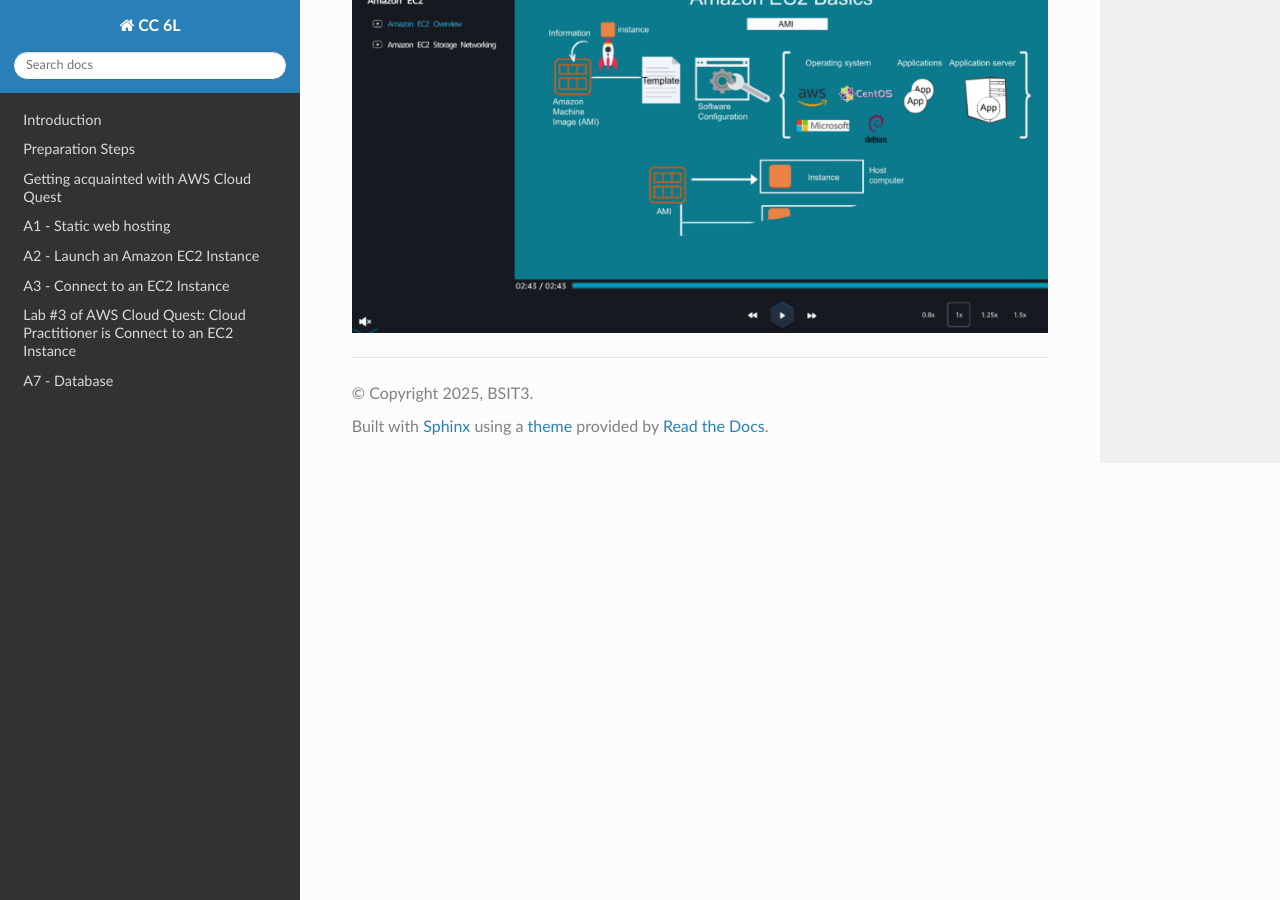
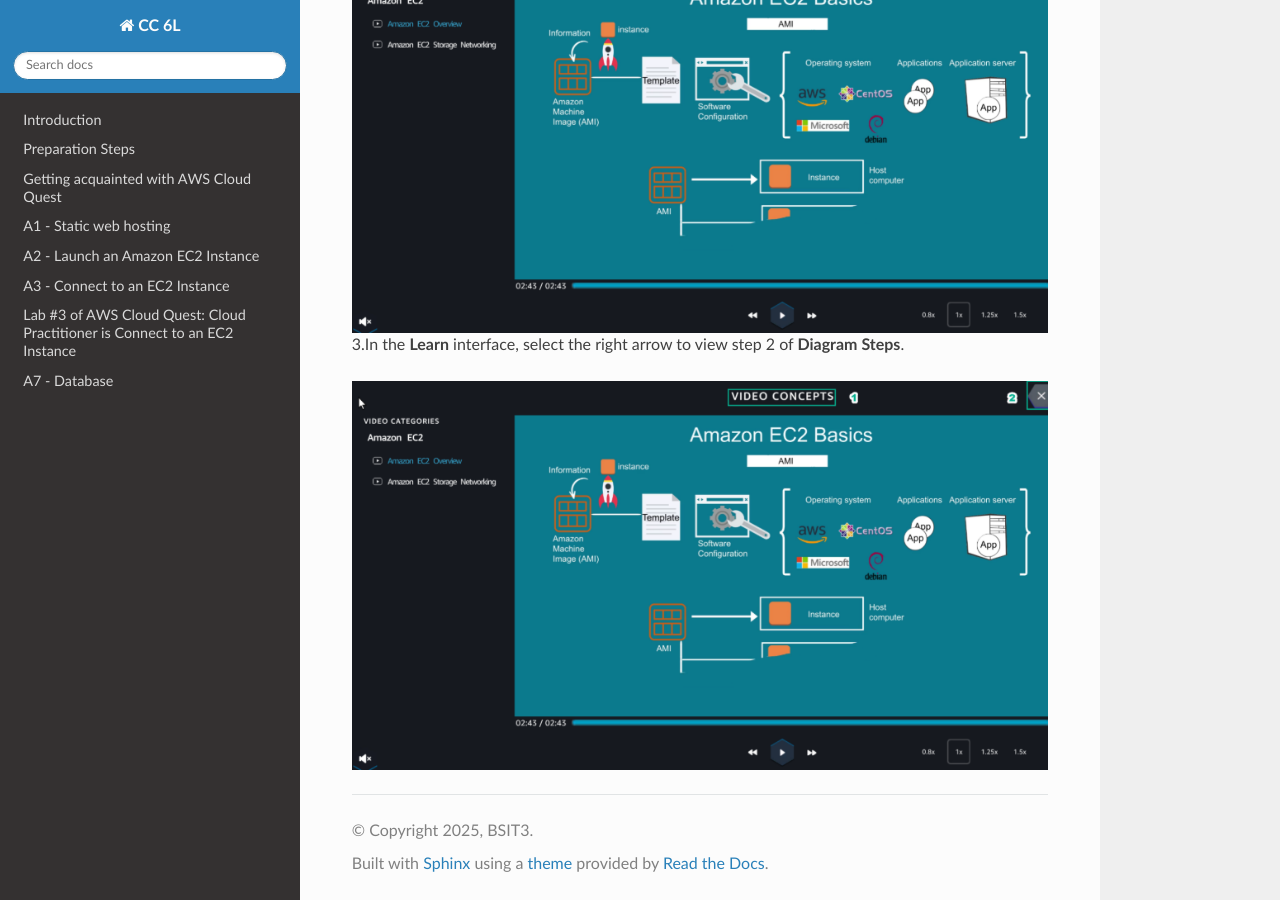
Before and after one commit to user-5005/Aws-Cloud_Practitioner, a Sphinx documentation site: the page built from docs/source/a3-Learn.rst, in a window 1280 px wide and 900 px high, scrolled down 825 px. Built offline with Sphinx 7.4.7 and the Read the Docs theme 3.1.0, drawn with Linux system fonts in a browser that asks for light colours; pages that are not in the unit, such as notebooks, are missing from menus.

Commit message:
Update a3-Learn.rst

```diff
--- a/docs/source/a3-Learn.rst
+++ b/docs/source/a3-Learn.rst
@@ -18,3 +18,9 @@
 .. image:: pictures/vedio_concept.png
    :align: center
    :width: 700px
+
+3.In the **Learn** interface, select the right arrow to view step 2 of **Diagram Steps**.
+
+.. image:: pictures/vedio_concept.png
+   :align: center
+   :width: 700px
```
